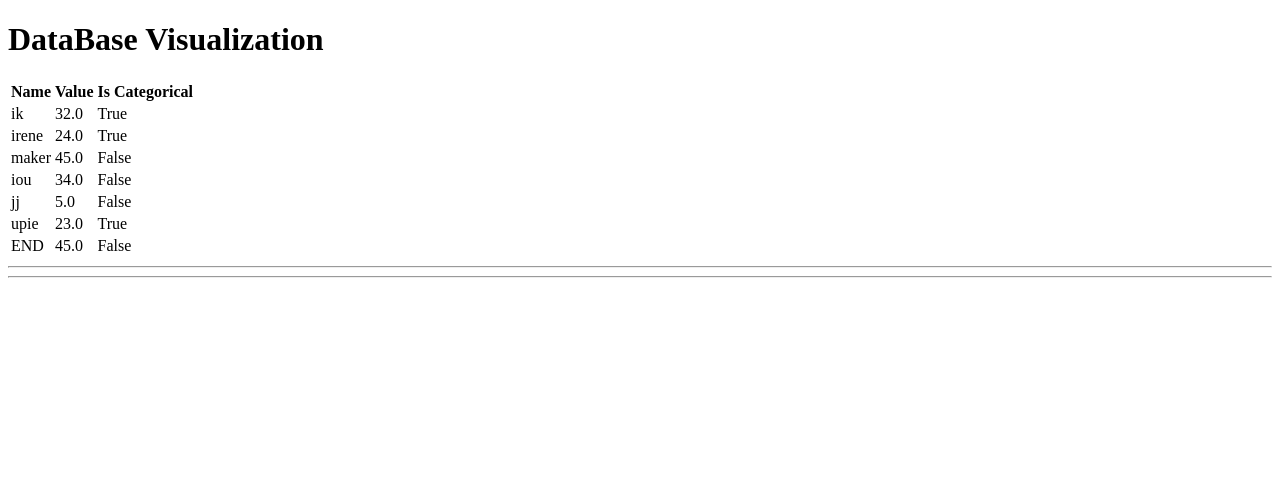
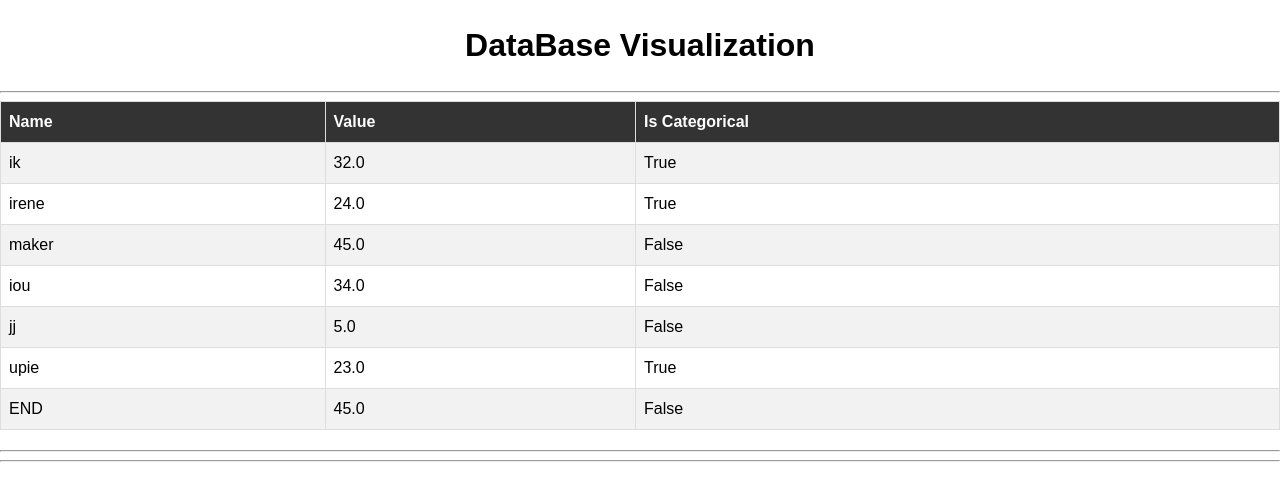
Before and after one commit to 3112ik09/DataApp, a Django app: template Viewer/templates/base.html in a window 1280 px wide. Shown: the top 501 px of the page. Run offline with Django 3.2, Linux system fonts and the light colour scheme; the template is opened without the code that fills it: values that come from a table or form of the project are taken from there, others are empty; data comes from the database, SQL or seed files in the repository.

Commit message:
css_added

```diff
--- /dev/null
+++ b/Viewer/static/styles.css
@@ -0,0 +1,80 @@
+*{
+    text-align: center;
+    margin-left: auto;
+    margin-right: auto;
+
+}
+.display{
+    justify-content: center; /* Center horizontally */
+    align-items: center; /
+}
+
+
+table {
+    width: 100%;
+    border-collapse: collapse;
+    margin-bottom: 20px;
+    font-family: Arial, sans-serif;
+}
+
+th, td {
+    padding: 8px;
+    text-align: left;
+    border: 1px solid #ddd;
+}
+
+th {
+    background-color: #333;
+    color: #fff;
+}
+
+tr:nth-child(even) {
+    background-color: #f2f2f2;
+}
+
+/* Hover Effects */
+tr:hover {
+    background-color: #ddd;
+}
+
+/* Responsive Design */
+@media screen and (max-width: 600px) {
+    table {
+        display: block;
+    }
+    th, td {
+        display: block;
+        width: 100%;
+    }
+}
+
+/* Table Header Sticks */
+th {
+    position: sticky;
+    top: 0;
+    background-color: #333;
+    color: #fff;
+}
+
+/* Zebra Striping */
+tr:nth-child(even) {
+    background-color: #f2f2f2;
+}
+
+/* Sorting Arrows */
+th.sortable {
+    cursor: pointer;
+}
+th.sortable:after {
+    content: '▼'; /* Down arrow for descending sort */
+}
+th.sortable.sorted-asc:after {
+    content: '▲'; /* Up arrow for ascending sort */
+}
+
+/* Typography */
+body {
+    font-family: 'Arial', sans-serif;
+    font-size: 16px;
+    line-height: 1.5;
+}
--- a/Viewer/templates/base.html
+++ b/Viewer/templates/base.html
@@ -3,10 +3,12 @@
 <html>
 <head>
     <title>DataBase Visualization</title>
+    <link rel="stylesheet" type="text/css" href="static/styles.css">
+
 </head>
 <body>
     <h1>DataBase Visualization</h1>
-
+    <hr>
     <div class="Table">
         <table>
             <tr>
```
Also changed, not shown: DataApp/static/css/styles.css (added, +80 -0 lines).
